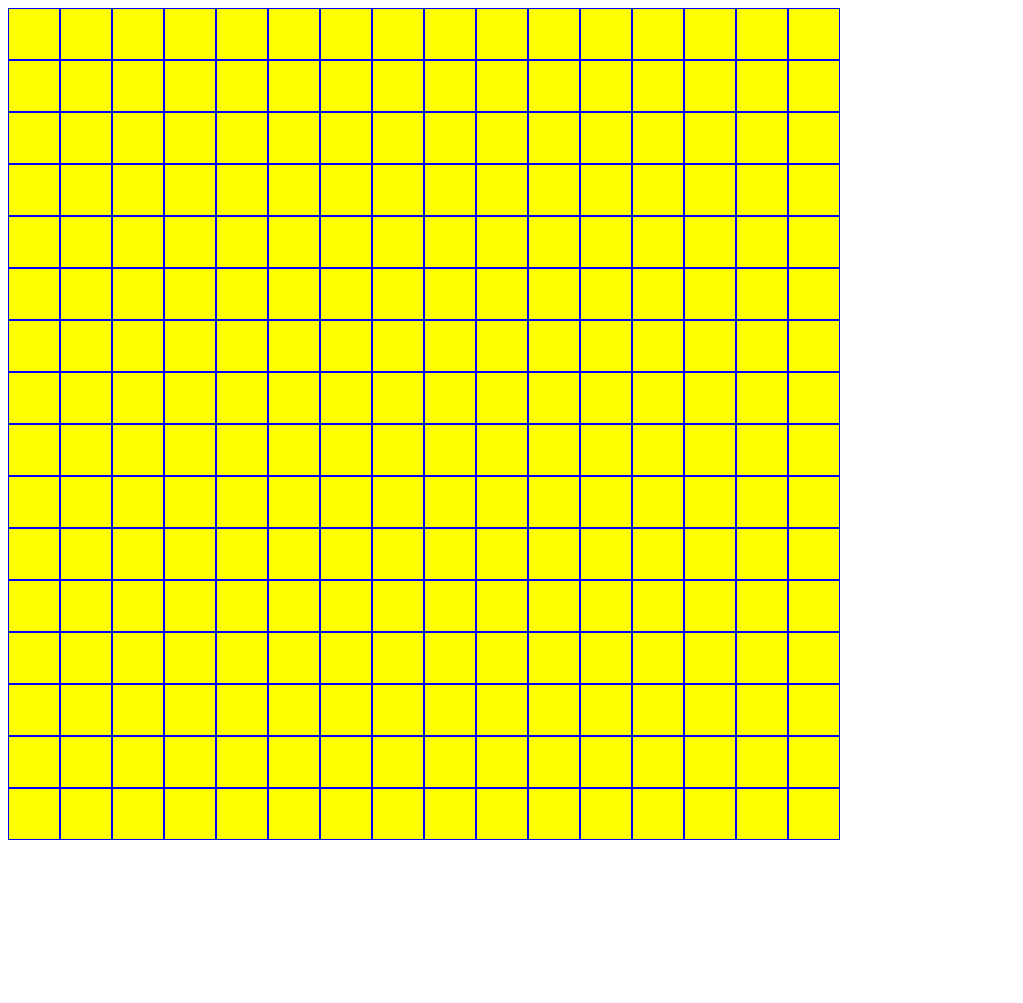
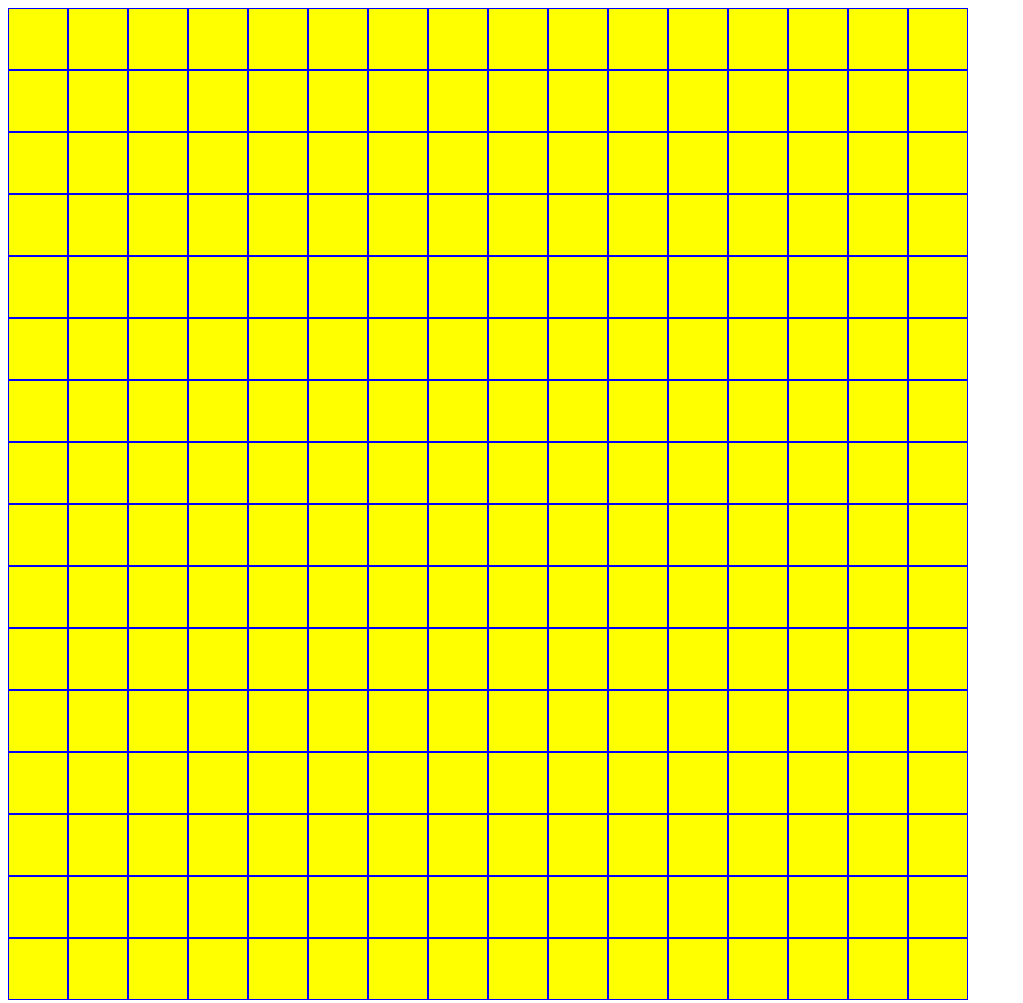
Before and after one commit to wikkiboi/Etch-a-Sketch, a plain HTML site: page index.html in a window 1280 px wide. Shown: the whole page, without its empty margins (0-1023 px from the left). Before the commit the page ends 848 px from the top, so only its background shows below. Drawn offline with Linux system fonts and the light colour scheme.

Commit message:
Added styling to divs and eventListener that changes background color when hovering over grid

```diff
--- a/main.js
+++ b/main.js
@@ -5,13 +5,20 @@ const container = document.querySelector('.container');
 const createGrid = (amtofGrids) => {
     //create for loop to create rows left to right
     for (let i = 0; i < amtofGrids; i++) {
-        const row = document.createElement("div");
-        row.classList.add("grid-row");
+        const row = document.createElement('div');
+        row.classList.add('grid-row');
 
         //loop for columns in one row; finish loop before returning to outer loop
         for (let j = 0; j < amtofGrids; j++) {
-            const gridBox = document.createElement("div");
-            gridBox.classList.add("grid-box");
+            const widthAndHeight = 960 / sizeofGrid; //changes grid dynamically based of sizeofGrid
+            const gridBox = document.createElement('div');
+            gridBox.classList.add('grid-box');
+            gridBox.style.width = `${widthAndHeight}px`;
+            gridBox.style.height = `${widthAndHeight}px`;
+
+            gridBox.addEventListener('mouseover', () => {
+                gridBox.style.backgroundColor = 'black';
+            })
             row.appendChild(gridBox);
         }
 
--- a/styles.css
+++ b/styles.css
@@ -1,3 +1,6 @@
+.container {
+    width: 960px;
+}
 .grid-row {
     display: flex;
 }
```
